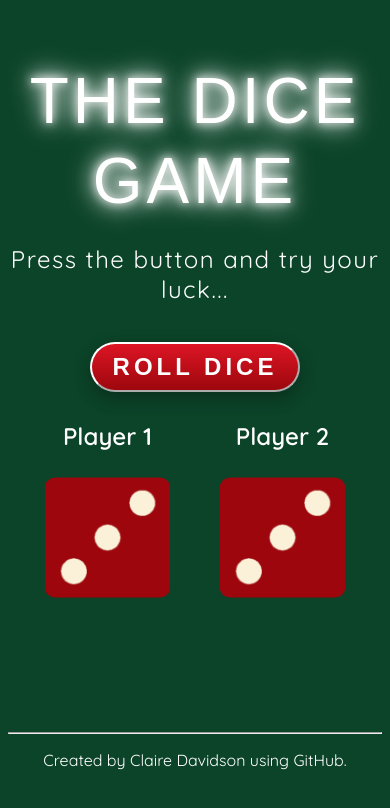
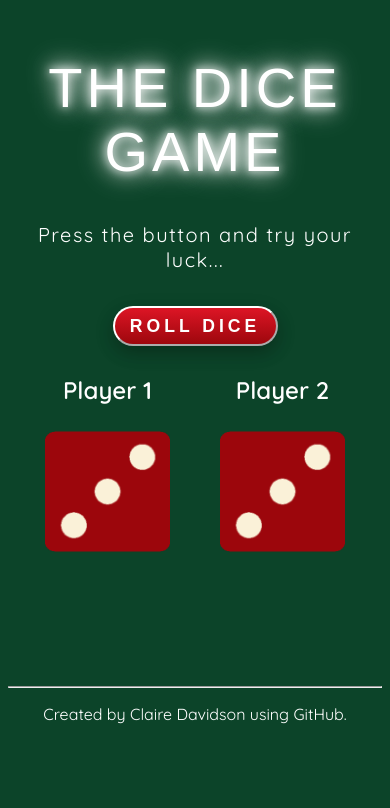
Before and after one commit to ClaireDavidson/dice-game, a plain HTML site: page index.html in a window 390 px wide. Drawn offline with Linux system fonts and the light colour scheme; a web font is replaced by a local one.

Commit message:
Update dice-game-style-sheet.css

```diff
--- a/dice-game-style-sheet.css
+++ b/dice-game-style-sheet.css
@@ -109,18 +109,36 @@ footer {
         padding-bottom: 5px;
     }
 
+    .title {
+        padding-bottom: 4px;
+    }
+
     h1 {
         color: white;
         text-shadow: 0 0 15px white;
-        font-size: 4rem;
+        font-size: 3.5rem;
         font-family: "Tsukimi Rounded", sans-serif;
         font-weight: 400;
         font-style: normal;
         letter-spacing: .25rem;
-        line-height: 5rem;
+        line-height: 4rem;
         -webkit-animation: glow 2.5s ease-in-out infinite alternate;
         -moz-animation: glow 2.5s ease-in-out infinite alternate;
         animation: glow 2.5s ease-in-out infinite alternate;
+    }
+
+    h2 {
+        font-size: 1.25rem;
+    }
+
+    button {
+        height: 40px;
+        width: 165px;
+        font-size: 1.1rem;
+    }
+
+    p {
+        font-size: .75rem;
     }
 
     .dice {
```
